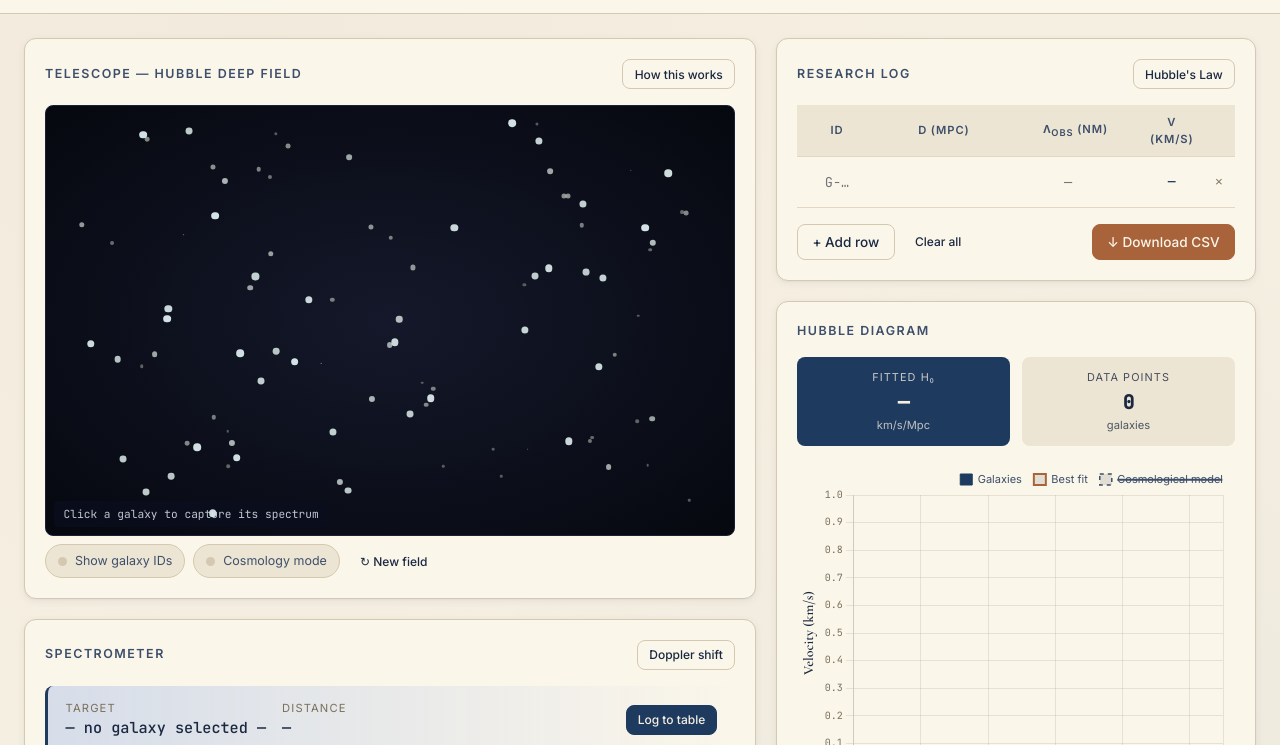
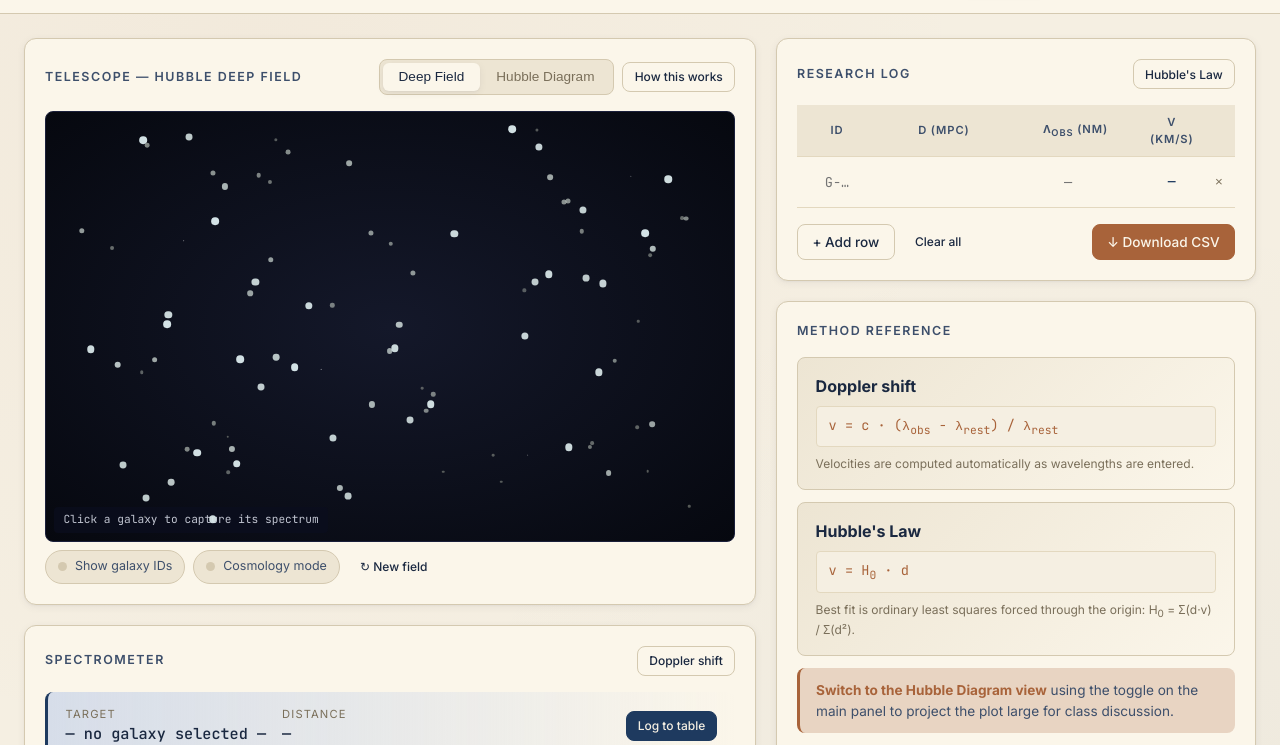
Before and after one commit to JSHPhysics/measure-the-hubble-constant, a plain HTML site: page index.html in a window 1280 px wide. Both pictures are taken after a click on the button "Teacher". Shown: the part 55-800 px from the top of the page. Drawn offline with nearby package versions, Linux system fonts and the light colour scheme.

Commit message:
Add files via upload

```diff
--- a/index.html
+++ b/index.html
@@ -138,8 +138,20 @@ h3 { font-size: 1.25rem; }
   margin-bottom: 1.25rem;
   box-shadow: var(--shadow);
 }
-.panel-header { display: flex; align-items: center; justify-content: space-between; margin-bottom: 1rem; }
+.panel-header { display: flex; align-items: center; justify-content: space-between; margin-bottom: 1rem; gap: 0.75rem; flex-wrap: wrap; }
 .panel-header h2 { margin-bottom: 0; }
+.panel-header-actions { display: flex; gap: 0.5rem; align-items: center; flex-wrap: wrap; }
+
+.chart-wrap {
+  position: relative;
+  width: 100%;
+  height: 520px;
+  background: #fcfaf4;
+  border: 1px solid var(--line-soft);
+  border-radius: var(--radius);
+  padding: 0.75rem;
+}
+@media (max-width: 768px) { .chart-wrap { height: 380px; } }
 
 /* Settings rail */
 .settings-row { display: flex; flex-wrap: wrap; gap: 0.5rem; margin-top: 0.5rem; }
@@ -441,9 +453,17 @@ td input:focus { outline: none; border-color: var(--accent); background: var(--b
 
       <div class="panel">
         <div class="panel-header">
-          <h2>Telescope — Hubble Deep Field</h2>
-          <button class="btn btn-sm" onclick="openModal('how-sky')">How this works</button>
+          <h2 id="left-panel-title">Telescope — Hubble Deep Field</h2>
+          <div class="panel-header-actions">
+            <div class="tabs hidden" id="view-toggle" role="tablist">
+              <button class="tab-btn active" data-view="sky" onclick="switchView('sky', this)">Deep Field</button>
+              <button class="tab-btn" data-view="chart" onclick="switchView('chart', this)">Hubble Diagram</button>
             </div>
+            <button class="btn btn-sm" id="left-help-btn" onclick="openModal('how-sky')">How this works</button>
+          </div>
+        </div>
+
+        <div id="sky-view">
           <div id="sky-map">
             <div class="sky-legend">Click a galaxy to capture its spectrum</div>
             <div id="tooltip" class="tooltip"></div>
@@ -458,6 +478,26 @@ td input:focus { outline: none; border-color: var(--accent); background: var(--b
               <span class="dot"></span> Cosmology mode
             </label>
             <button class="btn btn-ghost btn-sm" onclick="regenerateGalaxies()" title="Generate a fresh deep field">↻ New field</button>
+          </div>
+        </div>
+
+        <div id="chart-view" class="hidden">
+          <div class="h0-readout">
+            <div class="metric featured">
+              <div class="metric-label">Fitted H₀</div>
+              <div class="metric-value" id="h0-fit">—</div>
+              <div class="metric-unit">km/s/Mpc</div>
+            </div>
+            <div class="metric">
+              <div class="metric-label">Data points</div>
+              <div class="metric-value" id="h0-n">0</div>
+              <div class="metric-unit">galaxies</div>
+            </div>
+          </div>
+          <div class="chart-wrap">
+            <canvas id="chartCanvas"></canvas>
+          </div>
+          <div class="cosmo-note" id="chart-note" style="border: 0; padding-top: 0.75rem;"></div>
         </div>
       </div>
 
@@ -801,7 +841,14 @@ function toggleCosmology(el) {
   el.parentElement.classList.toggle('on', el.checked);
   document.getElementById('cosmology-panel').classList.toggle('hidden', !el.checked);
   regenerateGalaxies();
+  updateChartNote();
   if (state.mode === 'teacher') updatePlot();
+}
+
+function updateChartNote() {
+  const note = document.getElementById('chart-note');
+  if (!note) return;
+  note.innerHTML = `Best-fit line is least-squares through the origin on v = H<sub>0</sub> · d.${state.cosmologyOn ? ' The dotted curve shows the ΛCDM v–d relation at the current Ω<sub>m</sub>, Ω<sub>Λ</sub>.' : ''}`;
 }
 
 function onCosmoChange() {
@@ -932,23 +979,19 @@ function updateAnalysisPanel() {
       </div>`;
   } else {
     panel.innerHTML = `
-      <div class="panel-header"><h2>Hubble Diagram</h2></div>
-      <div class="h0-readout">
-        <div class="metric featured">
-          <div class="metric-label">Fitted H₀</div>
-          <div class="metric-value" id="h0-fit">—</div>
-          <div class="metric-unit">km/s/Mpc</div>
+      <div class="panel-header"><h2>Method Reference</h2></div>
+      <div class="equation-card">
+        <div><strong>Doppler shift</strong></div>
+        <span class="eq">v = c · (λ<sub>obs</sub> − λ<sub>rest</sub>) / λ<sub>rest</sub></span>
+        <div class="hint">Velocities are computed automatically as wavelengths are entered.</div>
       </div>
-        <div class="metric">
-          <div class="metric-label">Data points</div>
-          <div class="metric-value" id="h0-n">0</div>
-          <div class="metric-unit">galaxies</div>
+      <div class="equation-card">
+        <div><strong>Hubble's Law</strong></div>
+        <span class="eq">v = H<sub>0</sub> · d</span>
+        <div class="hint">Best fit is ordinary least squares forced through the origin: H<sub>0</sub> = Σ(d·v) / Σ(d²).</div>
       </div>
-      </div>
-      <canvas id="chartCanvas"></canvas>
-      <div class="cosmo-note" style="border:0; padding-top: 0.75rem;">
-        Best-fit line uses linear regression forced through the origin (least-squares on v = H₀ · d).
-        ${state.cosmologyOn ? 'Dotted curve shows the ΛCDM v–d relation at the current Ω<sub>m</sub>, Ω<sub>Λ</sub>.' : ''}
+      <div class="callout">
+        <strong>Switch to the Hubble Diagram view</strong> using the toggle on the main panel to project the plot large for class discussion.
       </div>`;
     initChart();
   }
@@ -1092,11 +1135,11 @@ function updatePlot() {
 }
 
 // ============================================================
-// TABS
+// TABS / VIEWS
 // ============================================================
 function switchTab(mode, btn) {
   state.mode = mode;
-  document.querySelectorAll('.tab-btn').forEach(b => b.classList.remove('active'));
+  document.querySelectorAll('.tab-btn[data-tab]').forEach(b => b.classList.remove('active'));
   btn.classList.add('active');
   updateTableHead();
   // Preserve existing rows when switching modes: rebuild rows with same data
@@ -1117,7 +1160,41 @@ function switchTab(mode, btn) {
     });
   }
   updateAnalysisPanel();
+
+  // View toggle: only visible in teacher mode; always reset to sky view on mode switch
+  document.getElementById('view-toggle').classList.toggle('hidden', mode !== 'teacher');
+  switchView('sky', document.querySelector('#view-toggle .tab-btn[data-view="sky"]'));
+
   if (state.mode === 'teacher') updatePlot();
+}
+
+function switchView(view, btn) {
+  document.querySelectorAll('#view-toggle .tab-btn').forEach(b => b.classList.remove('active'));
+  if (btn) btn.classList.add('active');
+
+  const skyView = document.getElementById('sky-view');
+  const chartView = document.getElementById('chart-view');
+  const title = document.getElementById('left-panel-title');
+  const helpBtn = document.getElementById('left-help-btn');
+
+  if (view === 'chart') {
+    skyView.classList.add('hidden');
+    chartView.classList.remove('hidden');
+    title.textContent = 'Hubble Diagram';
+    helpBtn.onclick = () => openModal('hubble-law');
+    // Update chart note
+    const note = document.getElementById('chart-note');
+    note.innerHTML = `Best-fit line is least-squares through the origin on v = H<sub>0</sub> · d.${state.cosmologyOn ? ' The dotted curve shows the ΛCDM v–d relation at the current Ω<sub>m</sub>, Ω<sub>Λ</sub>.' : ''}`;
+    // Re-render chart now that container is visible
+    if (chart) {
+      requestAnimationFrame(() => { chart.resize(); chart.update('none'); });
+    }
+  } else {
+    skyView.classList.remove('hidden');
+    chartView.classList.add('hidden');
+    title.textContent = 'Telescope — Hubble Deep Field';
+    helpBtn.onclick = () => openModal('how-sky');
+  }
 }
 
 // ============================================================
```
Lines whose indentation alone changed are shown as unchanged.
